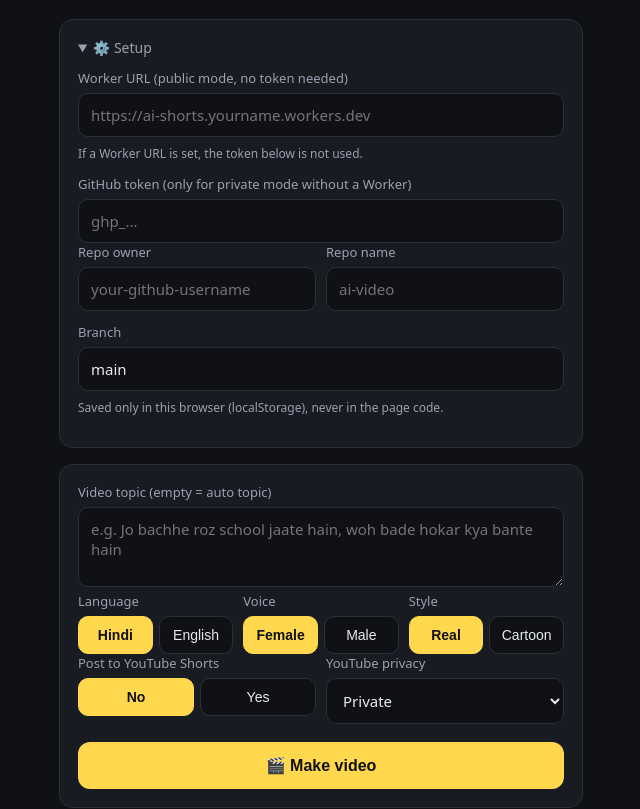
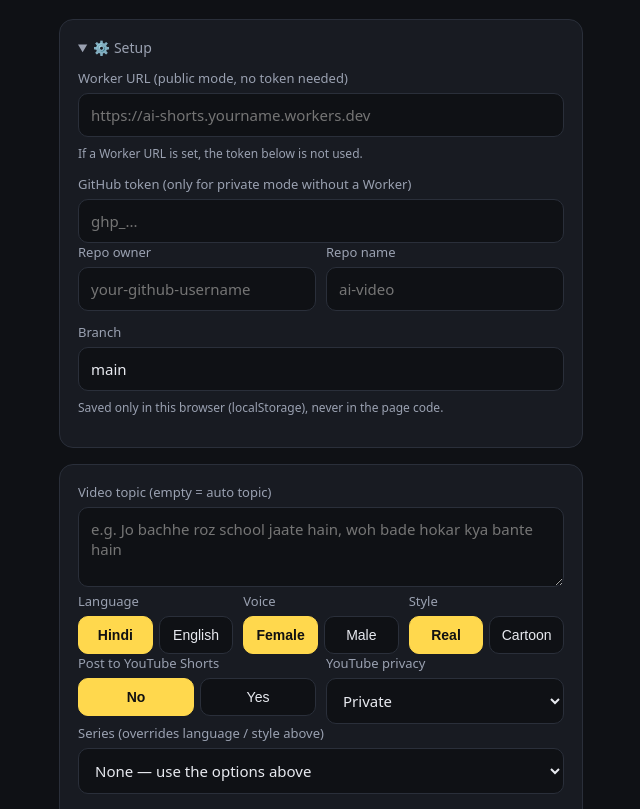
Before and after one commit to saurabh-maker/ai-video, a plain HTML site: page index.html in a window 1280 px wide. Shown: the part 109-918 px from the top of the page, without its empty margins (319-959 px from the left). Drawn offline with Linux system fonts and the light colour scheme.

Commit message:
Update index.html

```diff
--- a/index.html
+++ b/index.html
@@ -91,6 +91,21 @@
         <label>YouTube privacy</label>
         <select id="yt_privacy"><option value="private">Private</option><option value="unlisted">Unlisted</option><option value="public">Public</option></select>
       </div>
+    </div>
+
+    <div>
+      <label>Series (overrides language / style above)</label>
+      <select id="series">
+        <option value="none">None — use the options above</option>
+        <option value="abc">ABC</option>
+        <option value="colours">Colours</option>
+        <option value="kyun">Kyun?</option>
+        <option value="aadat">Achhi Aadat</option>
+        <option value="golu">Golu</option>
+        <option value="bedtime">Bedtime story</option>
+        <option value="jaanwar">Jaanwar ki awaaz</option>
+        <option value="mix12">Mix (12 PM)</option>
+      </select>
     </div>
 
     <div id="pwBox" class="hidden">
@@ -224,7 +239,7 @@ $("go").addEventListener("click", async () => {
     const lastId = ((before.workflow_runs || [])[0] || {}).id || 0;
     show(topic ? "Starting the video job…" : "Starting the video job with an auto topic…");
     await api.make({ topic, lang: choice.lang, voice: choice.voice, style: choice.style,
-                     youtube: choice.youtube, yt_privacy: $("yt_privacy").value });
+                     youtube: choice.youtube, yt_privacy: $("yt_privacy").value, series: $("series").value });
 
     let run = null;
     for (let i = 0; i < 40 && !run; i++) {
```
